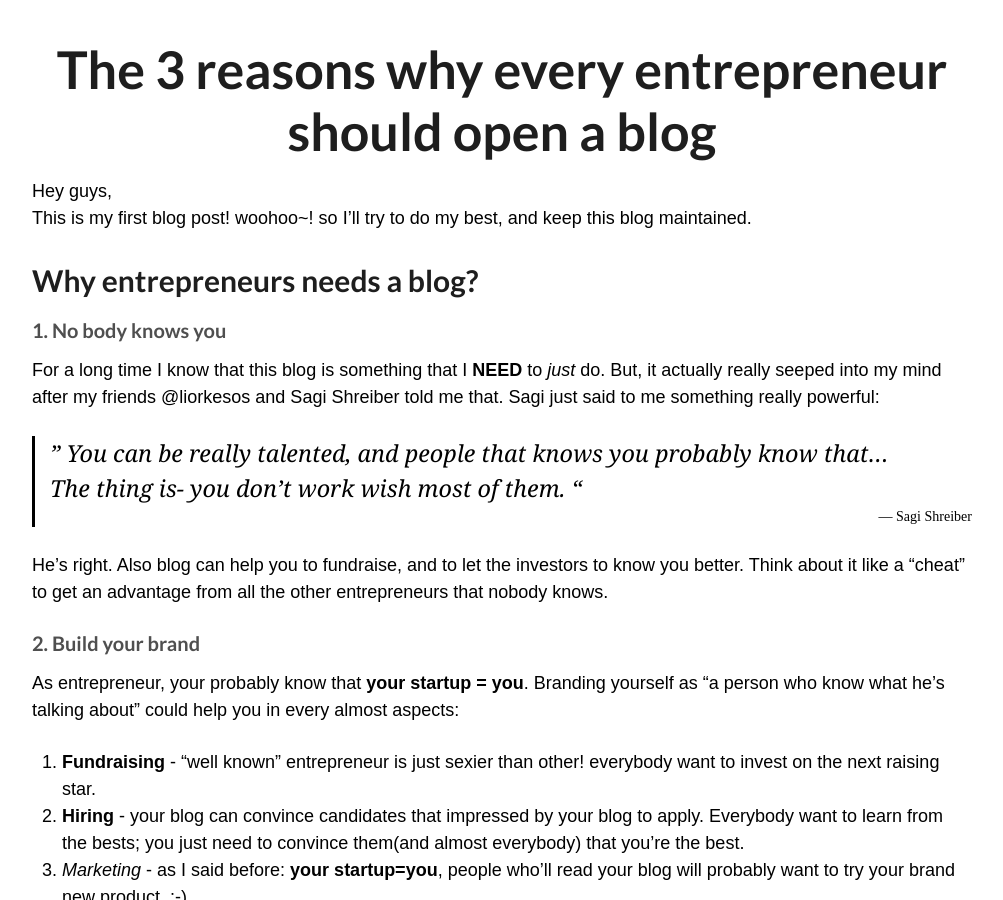
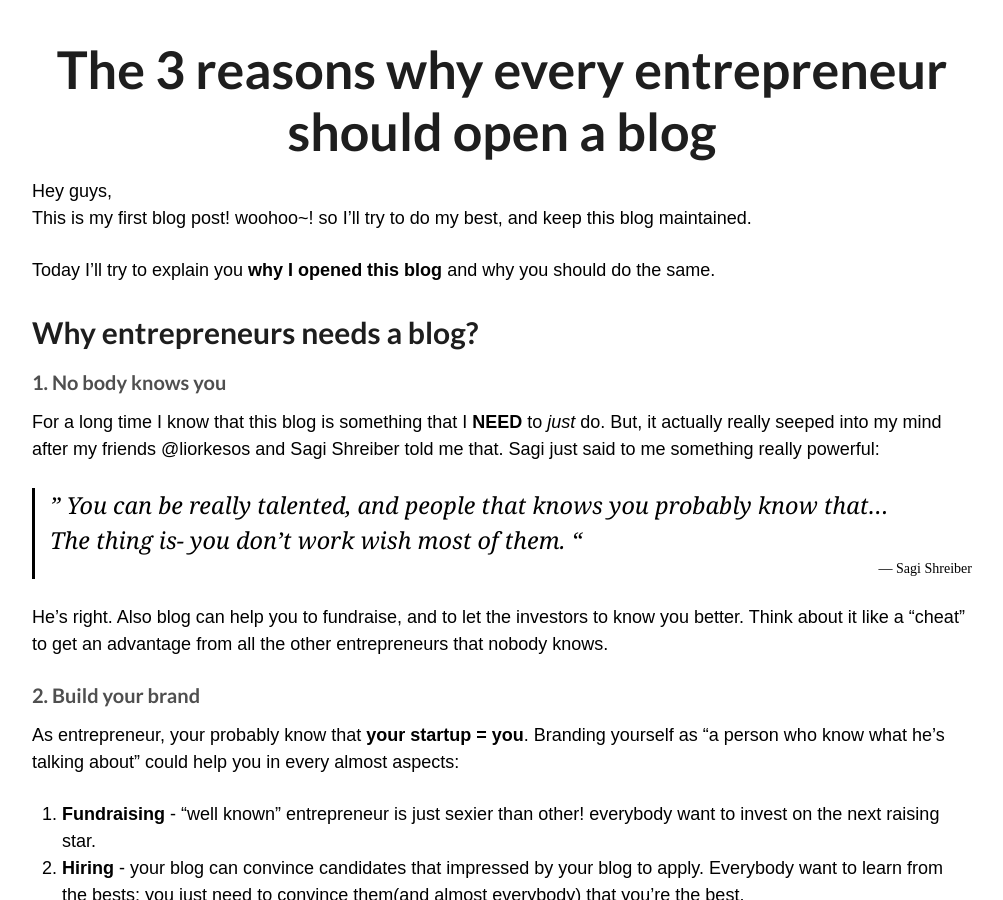
Before and after one commit to AlmogBaku/AlmogBaku.github.io, a Jekyll site: the page built from _posts/2015-1-7-The-3-reasons-why-every-entrepreneur-should-open-a-blog.md, in a window 1280 px wide and 900 px high, scrolled down 284 px. Shown: the whole window, without its empty margins (138-1141 px from the left). Built offline with Jekyll 4.4.1, drawn with Linux system fonts in a browser that asks for light colours; Markdown is read by kramdown in place of the engine named in the settings; comment, search, counter and statistics services are not loaded; some of the changed text lies outside the part shown.

Commit message:
why i opened my blog

```diff
--- a/_posts/2015-1-7-The-3-reasons-why-every-entrepreneur-should-open-a-blog.md
+++ b/_posts/2015-1-7-The-3-reasons-why-every-entrepreneur-should-open-a-blog.md
@@ -6,6 +6,8 @@ title: The 3 reasons why every entrepreneur should open a blog
 
 Hey guys,<br />
 This is my first blog post! woohoo~! so I'll try to do my best, and keep this blog maintained.
+
+Today I'll try to explain you **why I opened this blog** and why you should do the same.
 
 ## Why entrepreneurs needs a blog?
 
```
Also changed, not shown: other parts of _posts/2015-1-7-The-3-reasons-why-every-entrepreneur-should-open-a-blog.md (+2 -1 lines), _posts/2015-1-7-8-tips-for-lean-development.md (added, +7 -0 lines).
